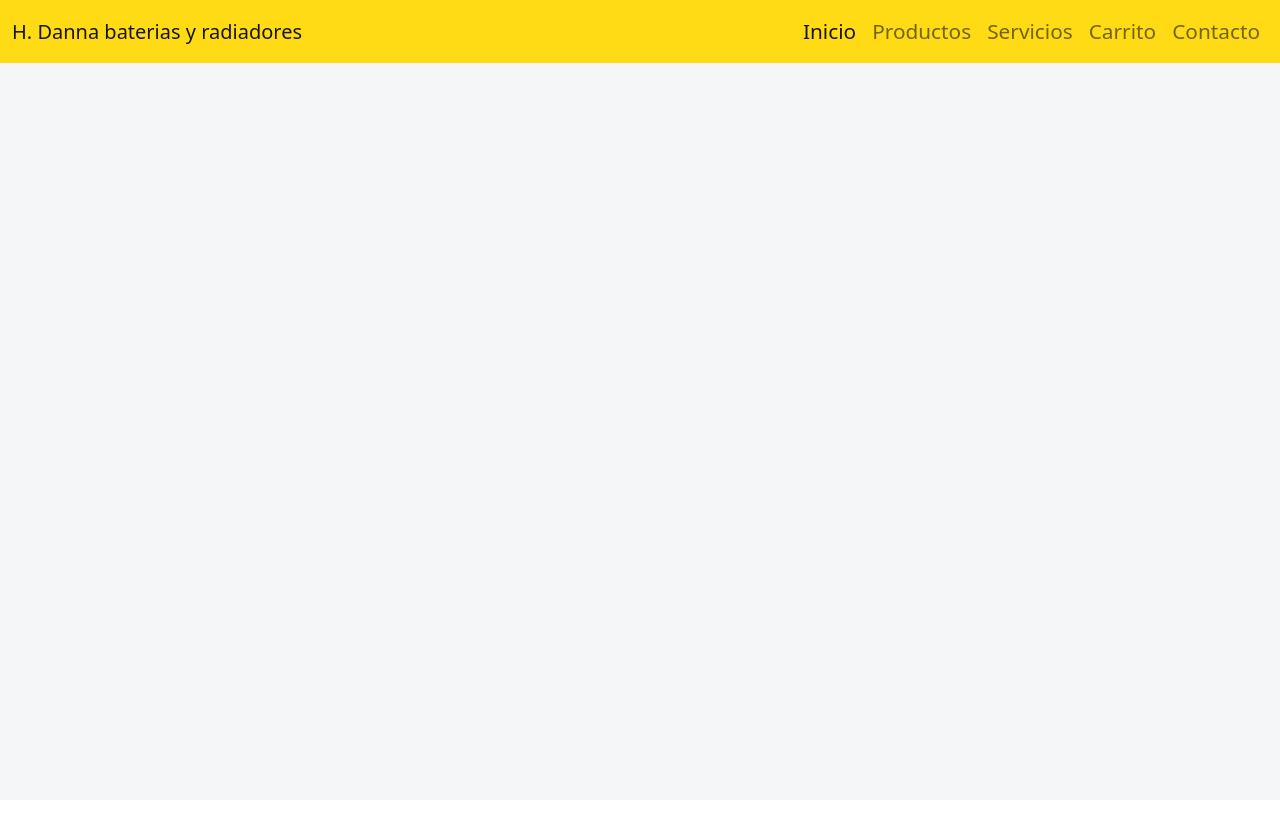
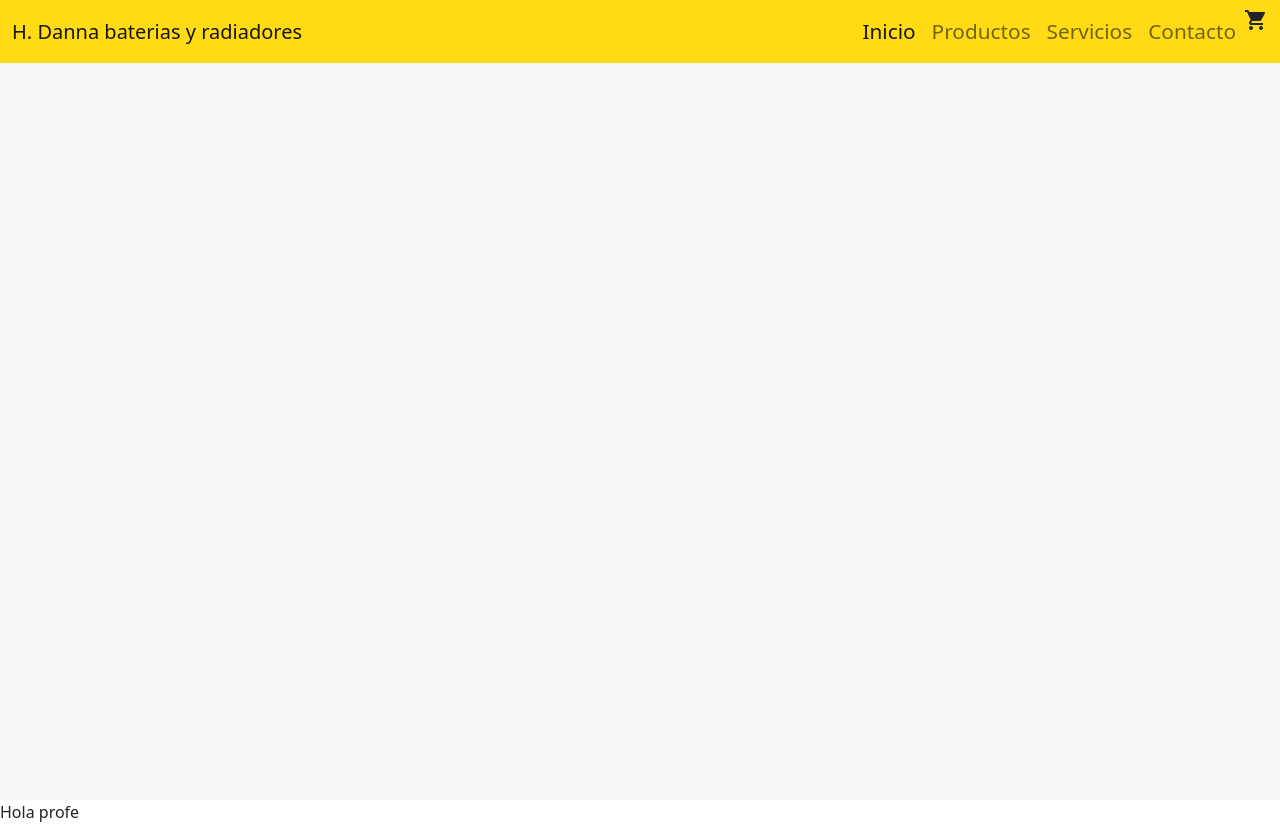
Before and after one commit to MatiasAcunaa/hdanna.baterias.react, a React (Create React App) app: page / in a window 1280 px wide. Before the commit the page ends 800 px from the top, so only its background shows below. Built offline with nearby package versions, Linux system fonts and the light colour scheme.

Commit message:
commit 5-1 re entrega proyecto

```diff
--- a/src/App.css
+++ b/src/App.css
@@ -1,3 +1,5 @@
+@import url('https://fonts.googleapis.com/icon?family=Material+Icons');
+
 .App {
   text-align: center;
 }
--- a/src/App.js
+++ b/src/App.js
@@ -1,13 +1,14 @@
 import Navbar from './components/Navbar';
 import './App.css';
-
+import ItemListContainer from './components/ItemListContainer';
 
 const App=()=>{
   return (
     <>
       <header className="App-header">
-        <Navbar></Navbar>
+        <Navbar/>
       </header>
+      <ItemListContainer greeting="Hola profe"/>
     </>
   );
 }
--- /dev/null
+++ b/src/components/CartWidget.js
@@ -0,0 +1,11 @@
+const CartWidget=()=>{
+  return (
+    <>
+      <div>
+        <span className='material-icons'>shopping_cart</span>
+      </div>
+    </>
+  );
+}
+
+export default CartWidget;
--- /dev/null
+++ b/src/components/ItemListContainer.js
@@ -0,0 +1,9 @@
+const ItemListContainer=(props)=>{
+  return (
+    <div>
+      {props.greeting}
+    </div>
+  )
+}
+
+export default ItemListContainer;
--- a/src/components/Navbar.js
+++ b/src/components/Navbar.js
@@ -1,5 +1,6 @@
 import 'bootstrap/dist/css/bootstrap.min.css';
 import '../App.css';
+import CartWidget from './CartWidget'
 
 const Navbar=()=>{
   return (
@@ -15,8 +16,8 @@
               <a class="nav-link active" aria-current="page" href="#">Inicio</a>
               <a class="nav-link" href="#">Productos</a>
               <a class="nav-link" href="#">Servicios</a>
-              <a class="nav-link" href="#">Carrito</a>
               <a class="nav-link" href="#">Contacto</a>
+              <CartWidget/>
             </div>
           </div>
         </div>
```
